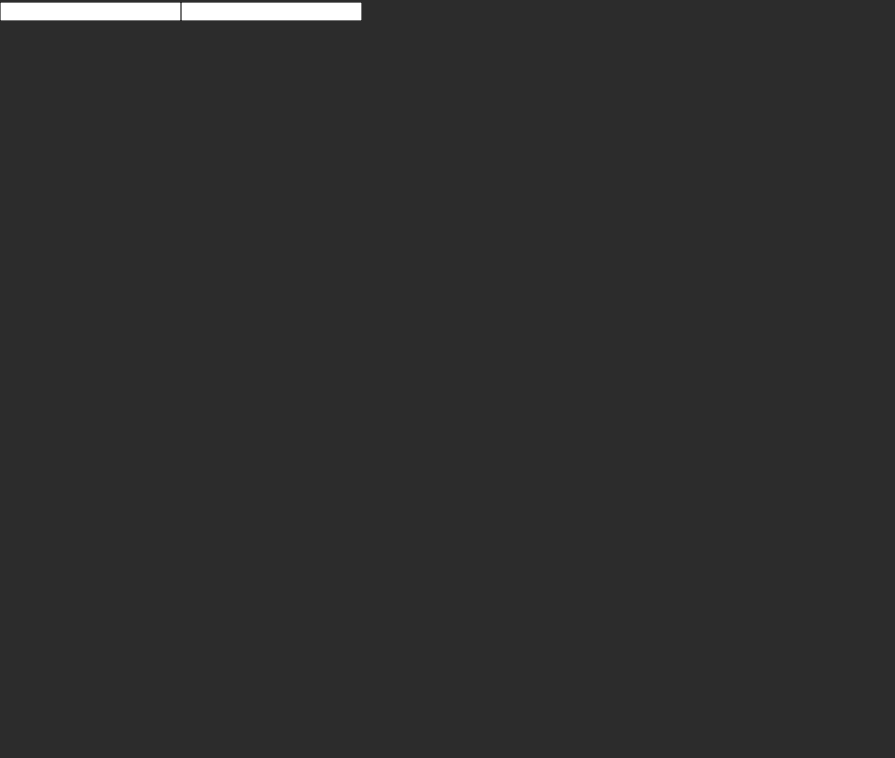
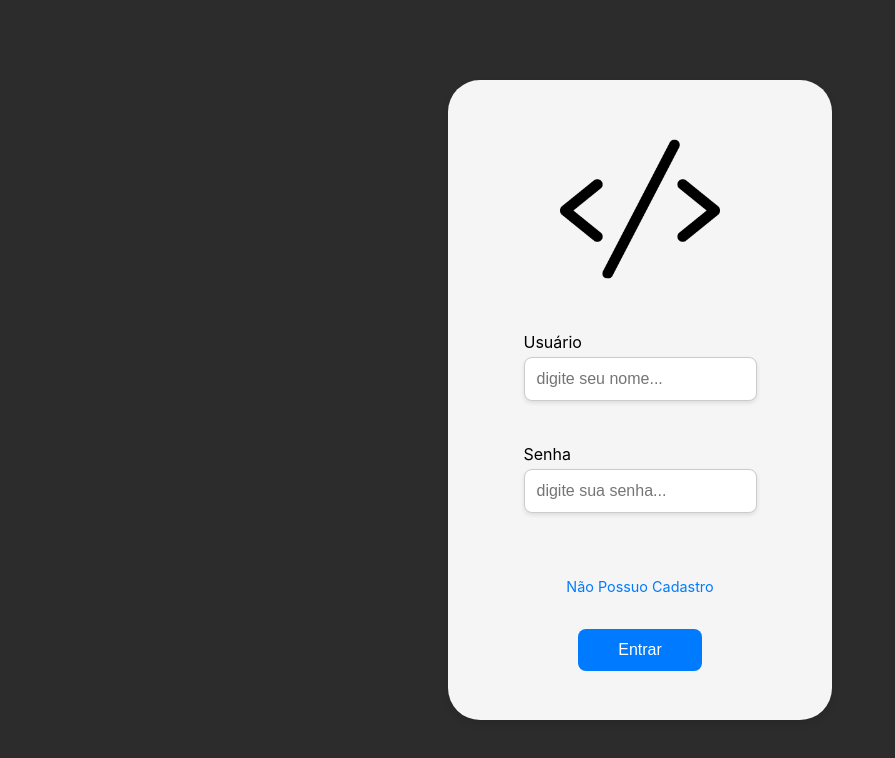
Before and after one commit to davidson-vs/StudyModules, a React (Create React App) app in the folder app/frontend/project_views/: page / in a window 1280 px wide. Shown: the top 758 px of the page, without its empty margins (0-895 px from the left). Built offline with nearby package versions, Linux system fonts and the light colour scheme.

Commit message:
Tela de login visualmente finalizada e criação da tela cadastro.

```diff
--- a/app/frontend/project_views/src/routes.jsx
+++ b/app/frontend/project_views/src/routes.jsx
@@ -1,6 +1,7 @@
 import { BrowserRouter as Router, Routes, Route } from "react-router-dom"
 import Login from "./views/login"
 import Index from "./views/index"
+import CadastroUser from "./views/cadastroUser"
 
 const AppRouters = () =>{
     return (
@@ -8,6 +9,7 @@ const AppRouters = () =>{
             <Routes>
                 <Route path="/" element={<Login/>}/>
                 <Route path="/user" element={<Index/>}/>
+                <Route path="/cadastro-user" element={<CadastroUser/>}/>
             </Routes>
         </Router>
     )
--- /dev/null
+++ b/app/frontend/project_views/src/views/cadastroUser.jsx
@@ -0,0 +1,12 @@
+import React from "react";
+
+
+const CadastroUser = (props) => {
+    return (
+        <form action="">
+            <p>oiiiiiiii</p>
+        </form>
+    )
+}
+
+export default CadastroUser
--- a/app/frontend/project_views/src/views/login.jsx
+++ b/app/frontend/project_views/src/views/login.jsx
@@ -1,15 +1,52 @@
 import React from "react";
+import { useState } from "react";
+import { Link } from "react-router-dom";
 
 import './styles/login.css'
+import devImg from '../static/images/dev-img.png'
+
+
+const verifyUserCredential = (user, pwd) =>{
+        console.log(user)
+        console.log(pwd)
+}
 
 const Login = (props) => {
 
+        let [userValue, setUserValue] = useState('')
+        let [pwdValue, setPwdValue] = useState('')
+
         return (
-                <div className="">
-                        <img src="" alt="" />
-                        <input type="email" name="" id="" />
-                        <input type="password" name="" id="" />
-                </div>
+                <form onSubmit={verifyUserCredential(userValue, pwdValue)}>
+                        <div className="login-container">
+
+                                <div>
+                                        <img src={devImg} alt="Logo do projeto" />
+                                </div>
+                                <div className="inputs-session">
+                                        <div className="input-block">
+                                                <label htmlFor="username-login">Usuário</label>
+                                                <input type="text" name="username-login" id="user-login" placeholder="digite seu nome..." value={userValue} onChange={(e)=>setUserValue(e.target.value)} required/>
+                                        </div>
+
+                                        <br />
+                                        <div className="input-block">
+                                                <label htmlFor="password-login">Senha</label>
+                                                <input type="password" name="password-login" id="pwd-login" placeholder="digite sua senha..." value={pwdValue} onChange={(e)=>setPwdValue(e.target.value)} required/>
+                                        </div>
+
+
+                                </div>
+                                <div>
+                                        <Link to="/cadastro-user">Não Possuo Cadastro</Link>
+                                </div>
+                                <div>
+                                        <button type="submit">Entrar</button>
+                                </div>
+                        </div>
+
+
+                </form>
         )
 }
 
--- a/app/frontend/project_views/src/views/styles/login.css
+++ b/app/frontend/project_views/src/views/styles/login.css
@@ -0,0 +1,88 @@
+
+  body{
+    height: 100vh;
+    width: 100vw;
+    display: flex;
+    justify-content: center;
+    align-items: center;
+  }
+  /* Estilos para o container de login */
+  .login-container {
+    background-color: #f5f5f5;
+    display: flex;
+    flex-direction: column;
+    align-items: center;
+    justify-content: space-around;
+    height: 80vh;
+    width: 30vw;
+    border-radius: 2rem;
+    padding: 2rem;
+    box-shadow: 0 4px 8px rgba(0, 0, 0, 0.1);
+  }
+
+  .login-container img{
+    width: 10rem;
+  }
+
+  .inputs-session{
+    width: 100%; /* Para ocupar todo o espaço disponível */
+    height: 12rem;
+    display: flex;
+    flex-direction: column;
+    justify-content: space-around;
+    align-items: center;
+    margin-bottom: 1.5rem;
+  }
+
+  .inputs-session label {
+    text-align: left;
+    margin-bottom: 0.3rem;
+    font-size: 1rem;
+    color: #000; /* Letras pretas */
+  }
+
+  .inputs-session input {
+    width: 100%;
+    max-width: 300px;
+    padding: 0.75rem;
+    border-radius: 0.5rem;
+    border: 1px solid #ccc;
+    font-size: 1rem;
+    color: #333;
+    box-shadow: 0 2px 4px rgba(0, 0, 0, 0.1);
+  }
+
+  .inputs-session input:focus {
+    border-color: #007bff; /* Azul ao focar */
+    outline: none;
+  }
+
+  button {
+    padding: 0.75rem 2.5rem;
+    background-color: #007bff;
+    color: white;
+    border: none;
+    border-radius: 0.5rem;
+    font-size: 1rem;
+    cursor: pointer;
+    transition: background-color 0.3s;
+  }
+
+  button:hover {
+    background-color: #0056b3;
+  }
+
+  .login-container a {
+    margin-top: 1rem;
+    color: #007bff;
+    font-size: 0.9rem;
+  }
+
+  .login-container a:hover {
+    text-decoration: underline;
+  }
+
+  .input-block{
+    display: flex;
+    flex-direction: column;
+  }
```
Also changed, not shown: app/frontend/project_views/src/components/input.jsx (added, +20 -0 lines), app/frontend/project_views/src/static/images/dev-img.png (added).
